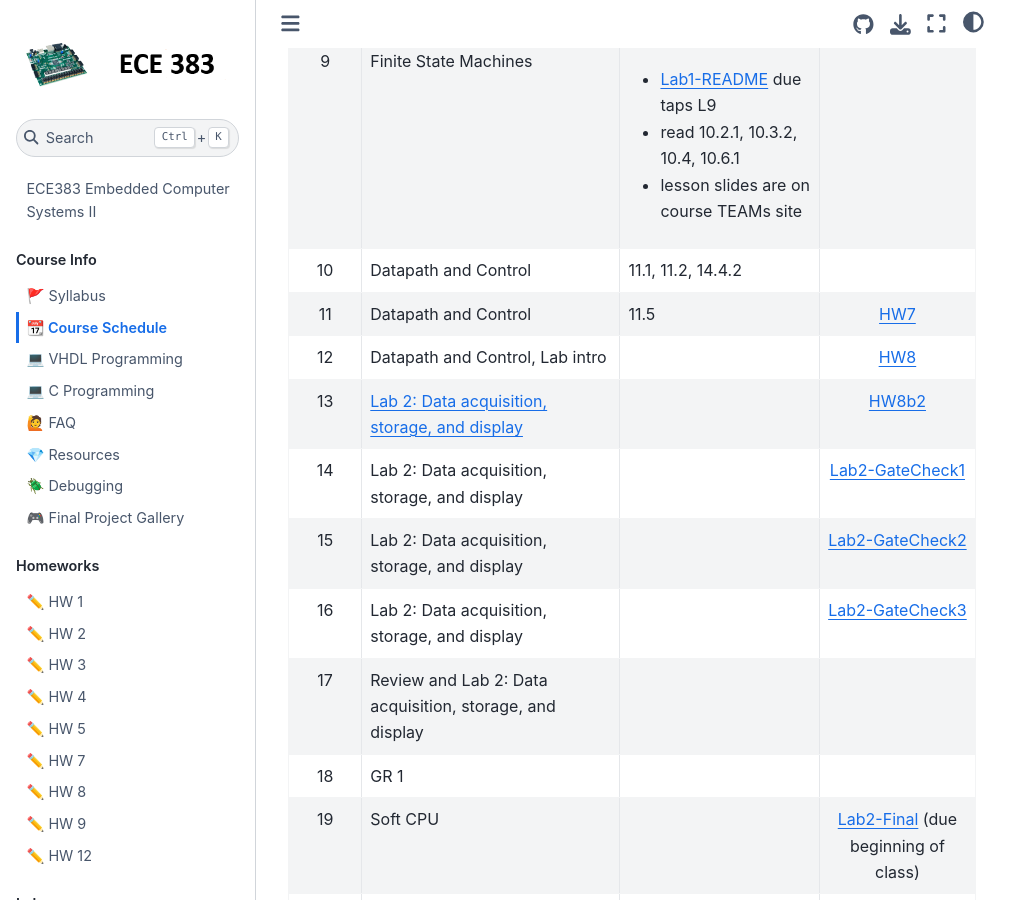
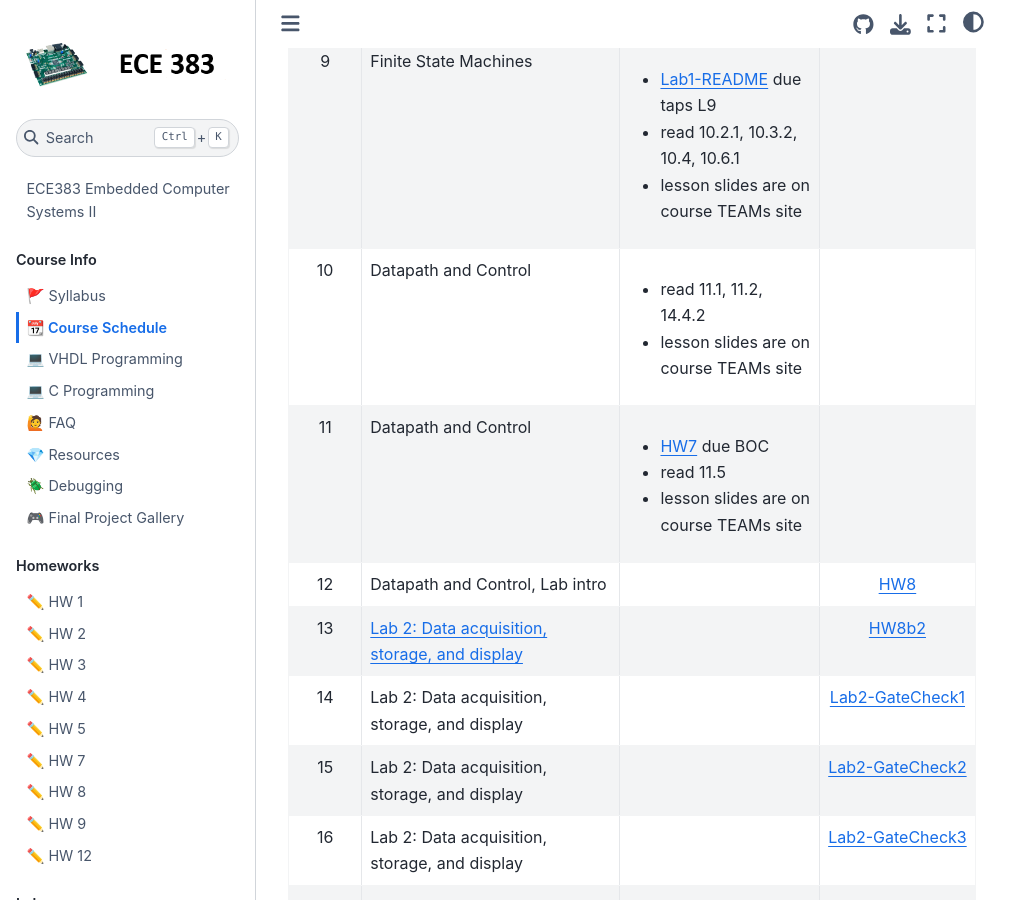
Before and after one commit to USAFA-ECE/ece383, a Jupyter Book: the page built from book/schedule.md, in a window 1280 px wide and 900 px high, scrolled down 1427 px. Shown: the whole window, without its empty margins (0-1031 px from the left). Built offline with Jupyter Book 1.0.4 settings and Sphinx 7.4.7 and the Sphinx Book theme 1.1.4, drawn with Linux system fonts in a browser that asks for light colours; pages that are not in the unit, such as notebooks, are missing from menus.

Commit message:
Update schedule.md

```diff
--- a/book/schedule.md
+++ b/book/schedule.md
@@ -16,8 +16,8 @@ This schedule is subject to change as appropriate.
 | 7      | Lab 1: VGA Synchronization                       |  <ul><li>[Lab1-GateCheck2](Assignments/lab1.md) due taps L7  </li></ul>  |        |
 | 8      | Lab 1: VGA Synchronization                       |  <ul><li>[Lab1-Functionality](Assignments/lab1.md) due taps L8  </li></ul>  |        |
 | 9      | Finite State Machines                            |  <ul><li>[Lab1-README](Assignments/lab1.md) due taps L9 </li><li>read 10.2.1, 10.3.2, 10.4, 10.6.1 </li><li>lesson slides are on course TEAMs site</li></ul>  |                                           |
-| 10     | Datapath and Control                             | 11.1, 11.2, 14.4.2   |       |
-| 11     | Datapath and Control                             | 11.5                 | [HW7](Assignments/homework7.md)       |
+| 10     | Datapath and Control                             | <ul><li>read 11.1, 11.2, 14.4.2</li><li>lesson slides are on course TEAMs site</li></ul>  |        |
+| 11     | Datapath and Control                             | <ul><li>[HW7](Assignments/homework7.md) due BOC </li><li>read 11.5</li><li>lesson slides are on course TEAMs site</li></ul>  |        |
 | 12     | Datapath and Control, Lab intro                  |                      | [HW8](Assignments/homework8.md)        |
 | 13     | [Lab 2: Data acquisition, storage, and display](Assignments/lab2.md) |  | [HW8b2](Assignments/homework8b2.md)         |
 | 14     | Lab 2: Data acquisition, storage, and display    |                      | [Lab2-GateCheck1](Assignments/lab2.md)         |
```
